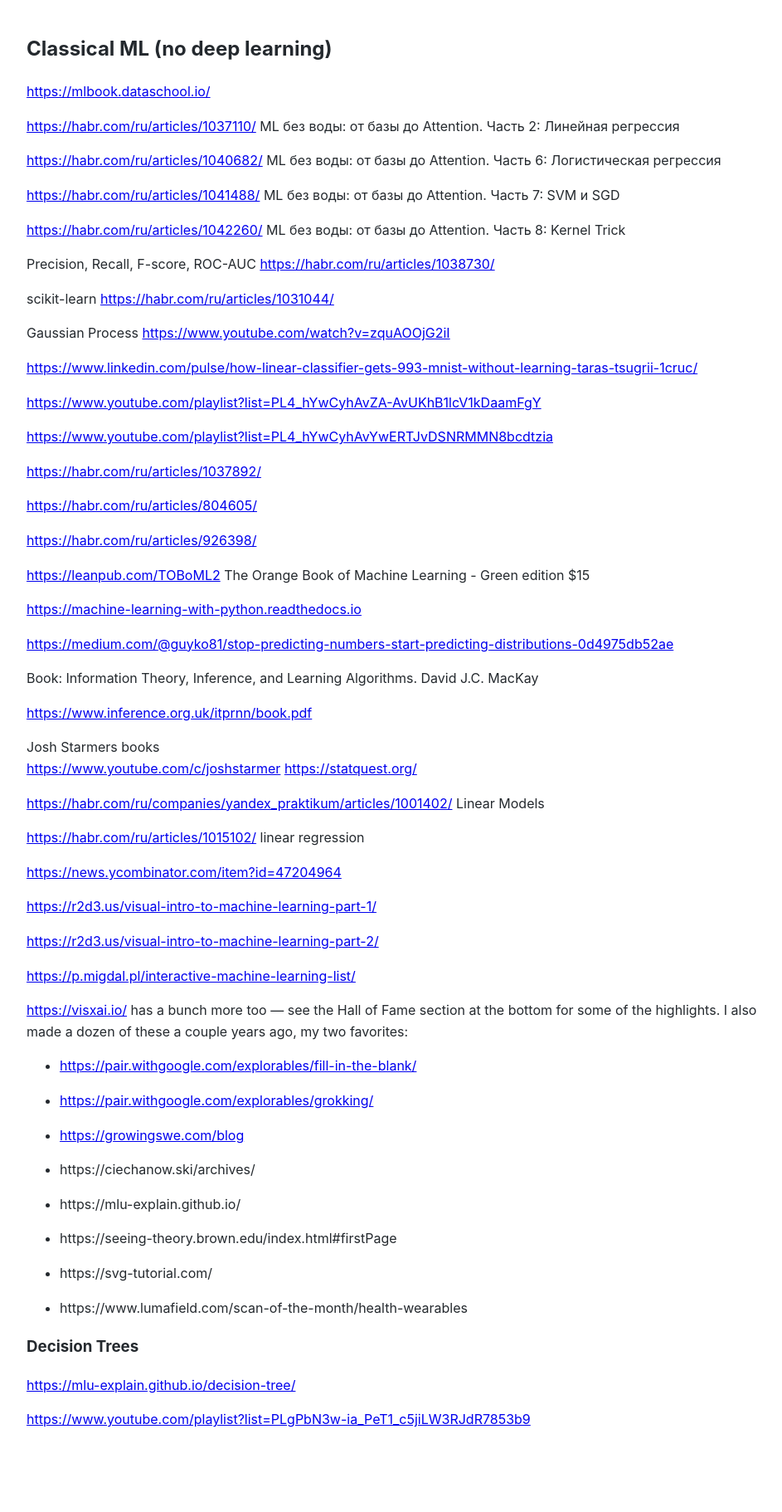
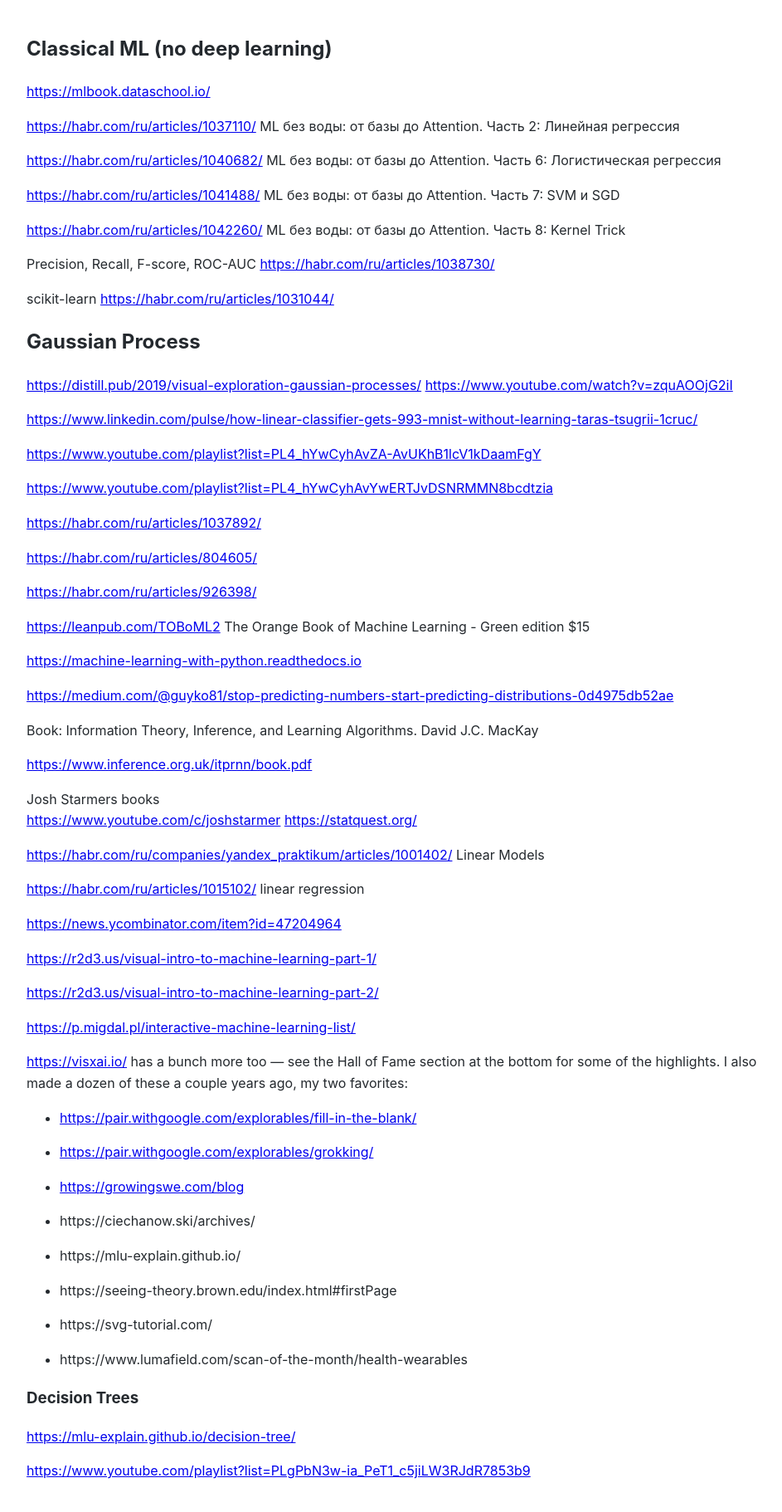
Before and after one commit to Michael-Lubinsky/michael-lubinsky.github.com, a Jekyll site: the page built from ml/classical_ml.md, in a window 1280 px wide. Shown: the whole page at 83% size, without its empty margins (158-1101 px from the left). Built offline with Jekyll 4.4.1, drawn with Linux system fonts in a browser that asks for light colours; our own code applies the rules of GitHub Pages for plain Markdown files; before the commit the page ends 1760 px from its top, so only the background shows below that.

Commit message:
Update classical_ml.md

```diff
--- a/ml/classical_ml.md
+++ b/ml/classical_ml.md
@@ -16,7 +16,9 @@
 scikit-learn
 <https://habr.com/ru/articles/1031044/>
 
-Gaussian Process <https://www.youtube.com/watch?v=zquAOOjG2iI>
+## Gaussian Process
+<https://distill.pub/2019/visual-exploration-gaussian-processes/>
+<https://www.youtube.com/watch?v=zquAOOjG2iI>
 
 <https://www.linkedin.com/pulse/how-linear-classifier-gets-993-mnist-without-learning-taras-tsugrii-1cruc/>
 
```
